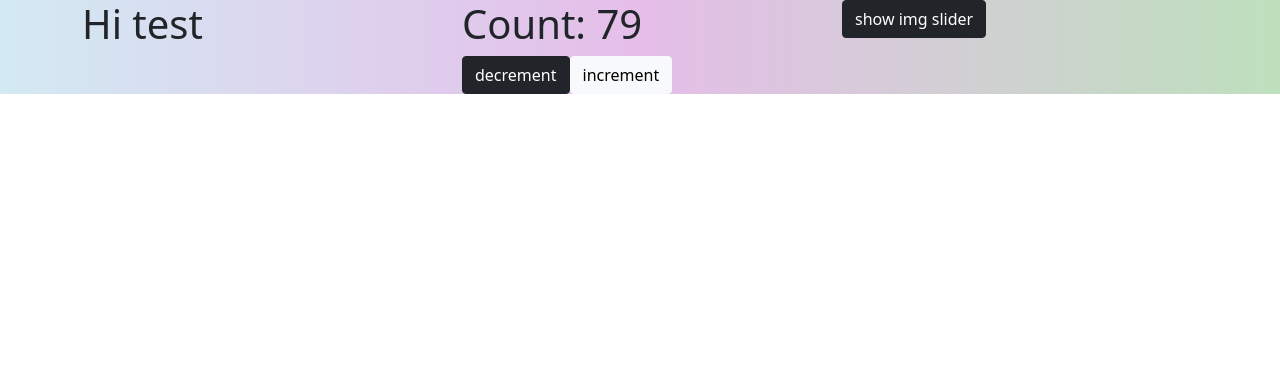
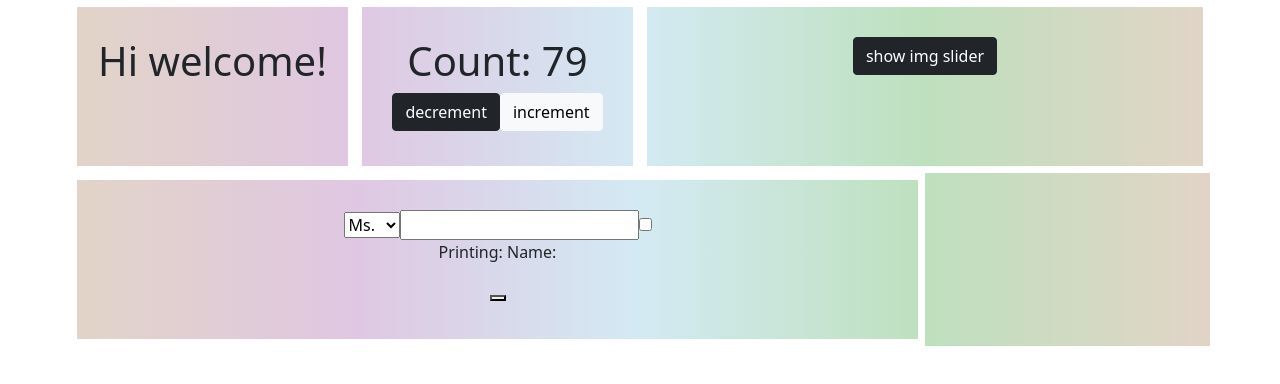
Before and after one commit to st3fz/react.js-practise, a React (Create React App) app: page / in a window 1280 px wide. Shown: the top 384 px of the page. Built offline with nearby package versions, Linux system fonts and the light colour scheme.

Commit message:
💬 Added react-tooltip
-Installed react-tooltip
-Added tooltip to explain random number in countdown

```diff
--- a/package.json
+++ b/package.json
@@ -14,6 +14,7 @@
     "react": "^17.0.2",
     "react-dom": "^17.0.2",
     "react-scripts": "4.0.3",
+    "react-tooltip": "^4.2.21",
     "typescript": "^4.4.2",
     "web-vitals": "^1.1.2"
   },
--- a/src/App.css
+++ b/src/App.css
@@ -1,8 +1,21 @@
-#root {
+.row {
     background-image: linear-gradient(
         90deg,
+        rgb(226, 212, 199),
+        rgb(223, 199, 226),
         rgb(211, 234, 243),
-        rgb(229, 190, 233),
-        rgb(190, 224, 189)
+        rgb(190, 224, 189),
+        rgb(226, 212, 199)
     );
 }
+
+.col-3, .col-4, .col-6, .col-9 {
+    padding: 20px;
+    padding-top: 30px;
+    padding-bottom: 35px;
+    border: 7px solid white;
+}
+
+.container {
+    margin: 0;
+}
--- a/src/App.tsx
+++ b/src/App.tsx
@@ -2,6 +2,7 @@ import React from 'react';
 import './App.css';
 import Color from './components/Color';
 import Counter from './components/Counter';
+import Form from './components/Form';
 import ImageSlider from './components/ImageSlider';
 
 function App() {
@@ -11,22 +12,23 @@ function App() {
   )
 
   return (
-    <div className="container">
+    <div className="container text-center my-auto">
       <div className="row">
-        <div className="col-4">
+        <div className="col-3">
           <Color/>
         </div>
-        <div className="col-4">
+        <div className="col-3">
           <Counter initialCount={randomNumber}/>
         </div>
-        <div className="col-4">
+        <div className="col-6">
           <ImageSlider/>
-          </div>
+        </div>
+        <div className="col-9">
+          <Form/>
+        </div>
       </div>
     </div>
   );
 }
 
-// Sending color data from child (Color.tsx) to parent (App.tsx)
-
 export default App;
--- a/src/components/Color.tsx
+++ b/src/components/Color.tsx
@@ -1,7 +1,7 @@
 const Color: React.FC = () => {
     return(
         <>
-        <h1>Hi test</h1>
+        <h1>Hi welcome!</h1>
         </>
     )
 }
--- a/src/components/Counter.tsx
+++ b/src/components/Counter.tsx
@@ -1,4 +1,5 @@
 import React from "react";
+import ReactTooltip from "react-tooltip";
 
 interface Props {
     initialCount: number;
@@ -32,7 +33,12 @@ export default class Counter extends React.Component<Props, State> {
     render() {
         return(
             <div>
-                <h1>Count: <span>{this.state.count}</span></h1>
+                <ReactTooltip id="hellow">
+                    <span>A random number is generated to start you off each time the page is refreshed</span>
+                </ReactTooltip>
+                <h1>Count:
+                    <span data-tip data-for="hellow"> {this.state.count}</span>
+                </h1>
                 <button className="btn btn-dark" onClick={this.handleDecrement}>decrement</button>
                 <button className="btn btn-light" onClick={this.handleIncrement}>increment</button>
             </div>
--- /dev/null
+++ b/src/components/Form.tsx
@@ -0,0 +1,29 @@
+import React, { useState } from "react";
+
+const Form: React.FC = () => {
+
+    const[ name , setName] = useState<string>("");
+    const[ checkbox , setCheckbox] = useState<boolean>(false);
+    const[ title , setTitle ] = useState<string>("");
+
+    const handleSubmit = () => {
+        console.log(`Name: ${name}, Title: ${title}, Checked?: ${checkbox}`);
+    }
+
+    return(
+        <>
+            <select value={title} onChange={(event)=>{setTitle(event.target.value)}}>
+                <option>Ms.</option>
+                <option>Mrs.</option>
+                <option>Mr.</option>
+            </select><input onChange={event=>setName(event.target.value)}/>
+            <input type="checkbox"
+            checked={checkbox}
+            onClick={()=>{setCheckbox(!checkbox)}}/>
+            <p>Printing: Name: {title} {name}</p>
+            <button onClick={handleSubmit}></button>
+        </>
+    )
+}
+
+export default Form;
--- a/src/components/ImageSlider.tsx
+++ b/src/components/ImageSlider.tsx
@@ -3,7 +3,7 @@ import React from "react";
 interface Props {};
 
 interface State {
-    sliderData: {
+    sliderImageData: {
         images: string[];
         index: number
         },
@@ -12,8 +12,10 @@ interface State {
 
 export default class ImageSlider extends React.Component<Props, State> {
 
-    state = {
-        sliderData : {
+    constructor(props: Props){
+        super(props);
+        this.state = {
+            sliderImageData : {
                 images: [
                 "https://icatcare.org/app/uploads/2018/07/Thinking-of-getting-a-cat.png",
                 "https://www.humanesociety.org/sites/default/files/styles/1240x698/public/2020-07/kitten-510651.jpg?h=f54c7448&itok=ZhplzyJ9",
@@ -24,10 +26,12 @@ export default class ImageSlider extends React.Component<Props, State> {
             },
             isVisible : false
         }
+        this.toggleIsVisible = this.toggleIsVisible.bind(this);
+    }
 
-    handleNext = ( sign : string) => {
-        let sliderDataObject = this.state.sliderData;
-        let n = sliderDataObject.images.length - 1;
+    handleNext = (sign: string) => {
+        var sliderDataObject = this.state.sliderImageData;
+        var n = sliderDataObject.images.length - 1;
 
         if (sign ==="+") {
             if(sliderDataObject.index===n) {
@@ -42,14 +46,13 @@ export default class ImageSlider extends React.Component<Props, State> {
         }
 
         this.setState(
-            { sliderData : sliderDataObject }
+            { sliderImageData : sliderDataObject }
         );
     }
 
     toggleIsVisible = () => {
-        const isVisible = this.state;
         this.setState(
-            { isVisible : !isVisible }
+            { isVisible : !this.state.isVisible }
         );
     }
 
@@ -57,26 +60,38 @@ export default class ImageSlider extends React.Component<Props, State> {
         const styleObject: {
             width:string , height:string, "object-fit":string
         } = {
-            width: "400px",
+            width: "350px",
             height: "220px",
             "object-fit": "cover"
         }
 
-        if(this.state.isVisible){
-            return(
+        const imageSlider = (
             <div>
+                <button className="btn btn-light" onClick={()=>this.handleNext("-")}>previous</button>
                 <img
-                    style={ styleObject }
-                    src={ this.state.sliderData.images[this.state.sliderData.index] }/>
-                    <button className="btn btn-light" onClick={()=>this.handleNext("-")}>previous</button>
+                style={styleObject}
+                src={this.state.sliderImageData.images[this.state.sliderImageData.index]}
+                alt="picture of cat"/>
                 <button className="btn btn-dark" onClick={()=>this.handleNext("+")}>next</button>
             </div>
-            )
-        } else {
+        );
+
+        const toggleButton = (
+            <button
+                className={`btn ${this.state.isVisible ? 'btn-light' : 'btn-dark'}`}
+                onClick={this.toggleIsVisible.bind(this)}>
+                {this.state.isVisible
+                ? <span>hide </span>
+                : <span>show </span>}
+                img slider
+            </button>
+        );
+
         return(
             <>
-            <button className="btn btn-dark" onClick={this.toggleIsVisible}>show img slider</button>
+                {this.state.isVisible ? imageSlider : null}
+                {toggleButton}
             </>
-        )}
+        )
     }
 }
```
Also changed, not shown: 1 other file (tests, documents, lock files or other folders). Lines whose indentation alone changed are shown as unchanged.
